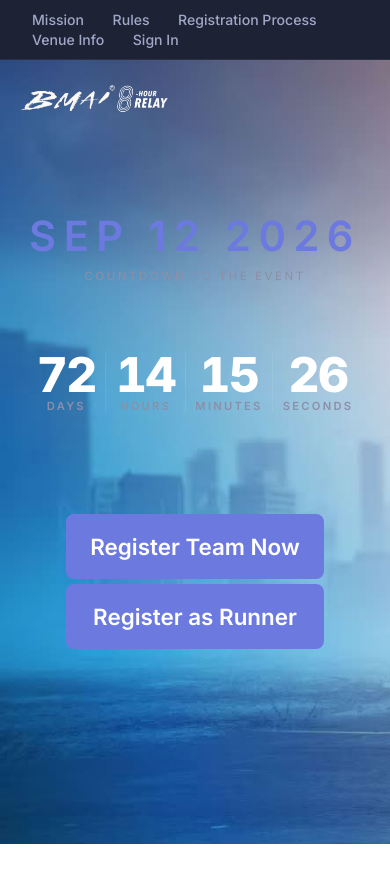
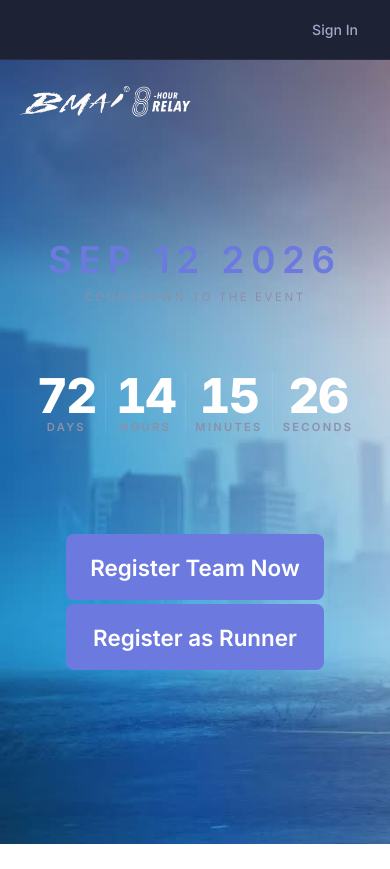
Before and after one commit to FrozenHydrant/eight-hour-relay-website, a Flask app: page / in a window 390 px wide. Shown: the top 869 px of the page. Run offline with Flask 3, Linux system fonts and the light colour scheme; parts of the project's set-up code (start-up, migrations or seed data) failed here and were passed over.

Commit message:
Ui size fixes

```diff
--- a/static/css/index.css
+++ b/static/css/index.css
@@ -36,9 +36,22 @@ body {
 .top_bar_insides {
     margin-right: 0;
     margin-left: auto;
+    white-space: nowrap;
 }
 
-.top_bar_info a {
+.top_bar_info .top_bar_normal {
+  display: inline-block;
+  font-size: 0.88rem;
+  font-weight: 500;
+  color: #A0A8C8;
+  text-decoration: none;
+  padding: 0.4rem 0.75rem;
+  border-radius: 6px;
+  transition: color 0.15s ease, background 0.15s ease;
+}
+
+.top_bar_bonus {
+  display: inline-block;
   font-size: 0.88rem;
   font-weight: 500;
   color: #A0A8C8;
@@ -66,7 +79,7 @@ body {
   flex-direction: column;
   align-items: center;
   justify-content: center;
-  padding: 64px 1.5rem 3rem; /* 64px offsets the fixed bar */
+  padding: 6.9rem 1.5rem 3rem;
   overflow: hidden;
 }
 
@@ -432,8 +445,9 @@ body {
    RESPONSIVE
 ══════════════════════════════════════ */
 @media (max-width: 640px) {
+
   .countdown > h3 {
-    font-size: 2.6rem;
+    font-size: 2.3rem;
   }
 
   .countdown_insides_horizontal {
@@ -471,7 +485,7 @@ body {
   }
 
   .logo img {
-    height: 2.6rem;
+    height: 3rem;
   }
 
   .bottom_block {
@@ -480,6 +494,7 @@ body {
 
   .bottommost_block {
     padding: 3rem 2rem;
+    overflow-wrap: anywhere;
   }
 
   .divisions .horizontal_info_panel {
@@ -493,4 +508,9 @@ body {
     border-top: 1px solid #E5E7EB;
     padding-top: 1.5rem;
   }
+
+  .top_bar_bonus {
+    display: none;
+  }
+
 }
--- a/templates/index.html
+++ b/templates/index.html
@@ -15,15 +15,15 @@
     </div>
     <div class="top_bar_info">
       <div class="top_bar_insides">
-        <a href="#about">Mission</a>
-        <a href="{{ url_for('rules') }}">Rules</a>
-        <a href="#reg_proc">Registration Process</a>
-        <a href="#venue">Venue Info</a>
+        <a class="top_bar_bonus" href="#about">Mission</a>
+        <a class="top_bar_bonus" href="{{ url_for('rules') }}">Rules</a>
+        <a class="top_bar_bonus" href="#reg_proc">Registration Process</a>
+        <a class="top_bar_bonus" href="#venue">Venue Info</a>
         {% if not not_logged_in %}
-        <a href="{{ url_for('profile') }}">{{ user_email }}</a>
-        <a href="{{ url_for('logout') }}">Logout</a>
+        <a class="top_bar_normal" href="{{ url_for('profile') }}">{{ user_email }}</a>
+        <a class="top_bar_bonus" href="{{ url_for('logout') }}">Logout</a>
         {% else %}
-        <a href="{{ url_for('login')}}">Sign In</a>
+        <a class="top_bar_normal" href="{{ url_for('login')}}">Sign In</a>
         {% endif %}
       </div>
     </div>
```
